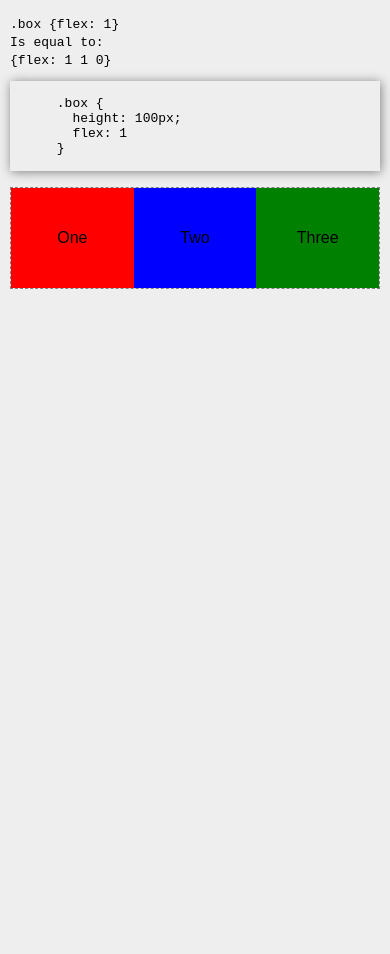
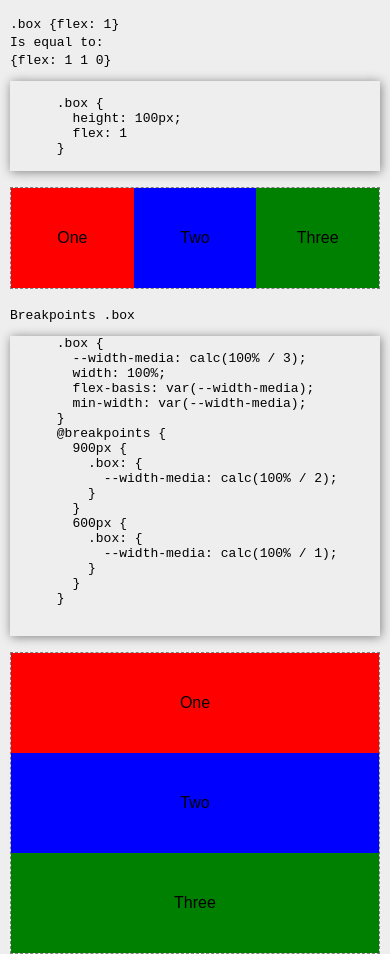
Before and after one commit to octa022/flexbox, a plain HTML site: page basis/flexBasis.html in a window 390 px wide. Shown: the part 2916-3870 px from the top of the page. Before the commit the page ends 3205 px from the top, so only its background shows below. Drawn offline with Linux system fonts and the light colour scheme.

Commit message:
- Creada rama para ejmplo basic con Breakpoints.

```diff
--- a/basis/basis.css
+++ b/basis/basis.css
@@ -52,3 +52,23 @@
   flex-basis: inherit;
   flex: 1
 }
+
+.box.media {
+  --width-media: calc(100% / 3);
+  width: 100%;
+  /* flex-grow: 1; */
+  flex-basis: var(--width-media);
+  min-width: var(--width-media);
+}
+
+@media (max-width: 900px) {
+  .box.media {
+    --width-media: calc(100% / 2);
+  }
+}
+
+@media (max-width: 600px) {
+  .box.media {
+    --width-media: calc(100% / 1);
+  }
+}
--- a/basis/flexBasis.html
+++ b/basis/flexBasis.html
@@ -180,6 +180,39 @@
       </div>
     </div>
 
+    <code>
+      Breakpoints .box
+    </code>
+    <pre>
+      .box {
+        --width-media: calc(100% / 3);
+        width: 100%;
+        flex-basis: var(--width-media);
+        min-width: var(--width-media);
+      }
+      @breakpoints {
+        900px {
+          .box: {
+            --width-media: calc(100% / 2);
+          }
+        }
+        600px {
+          .box: {
+            --width-media: calc(100% / 1);
+          }
+        }
+      }
+
+    </pre>
+
+    <div class="wrapper">
+      <div class="flex-container">
+        <div class="box media one"></div>
+        <div class="box media two"></div>
+        <div class="box media three"></div>
+      </div>
+    </div>
+
   </section>
 </body>
 </html>
```
